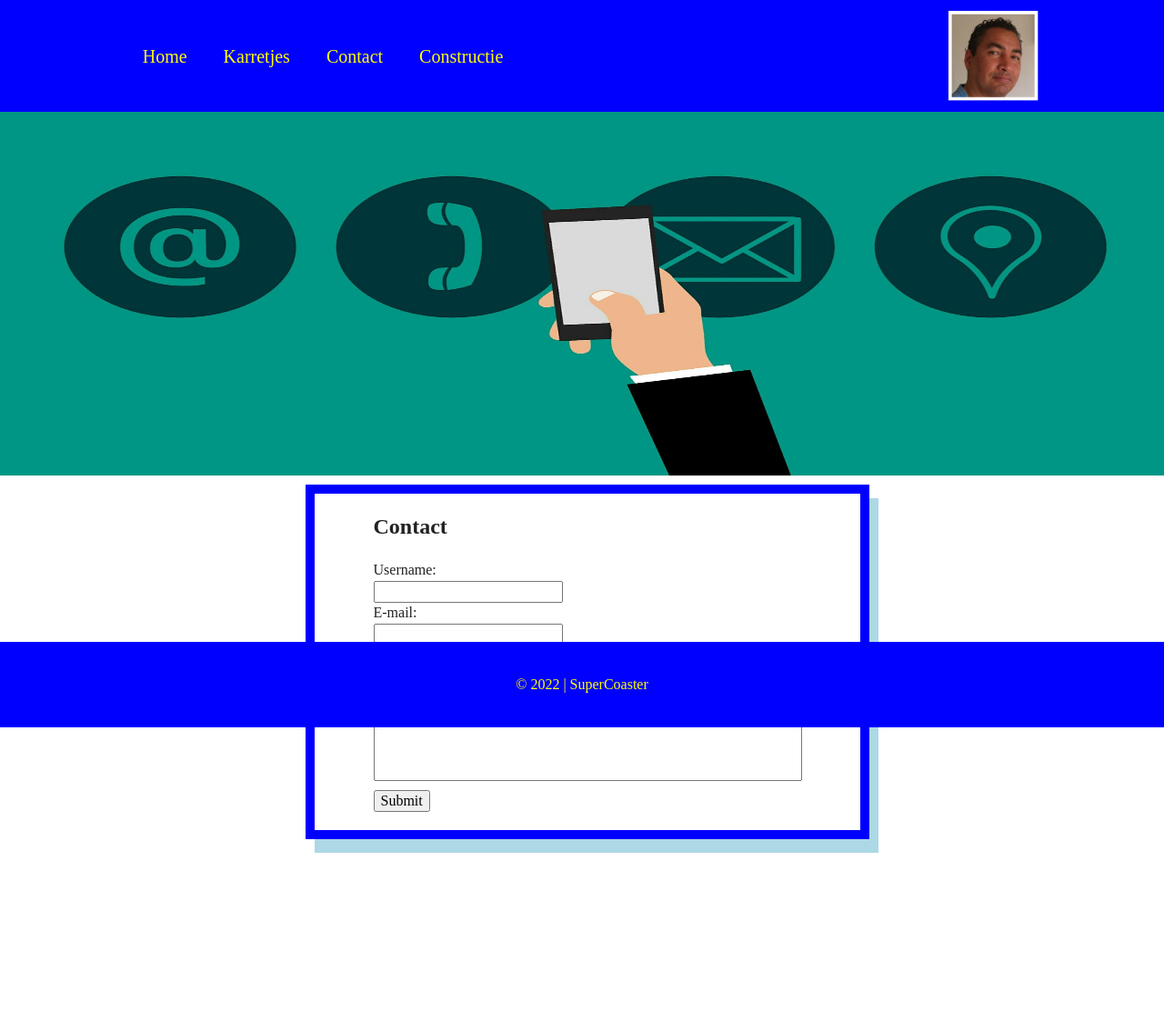
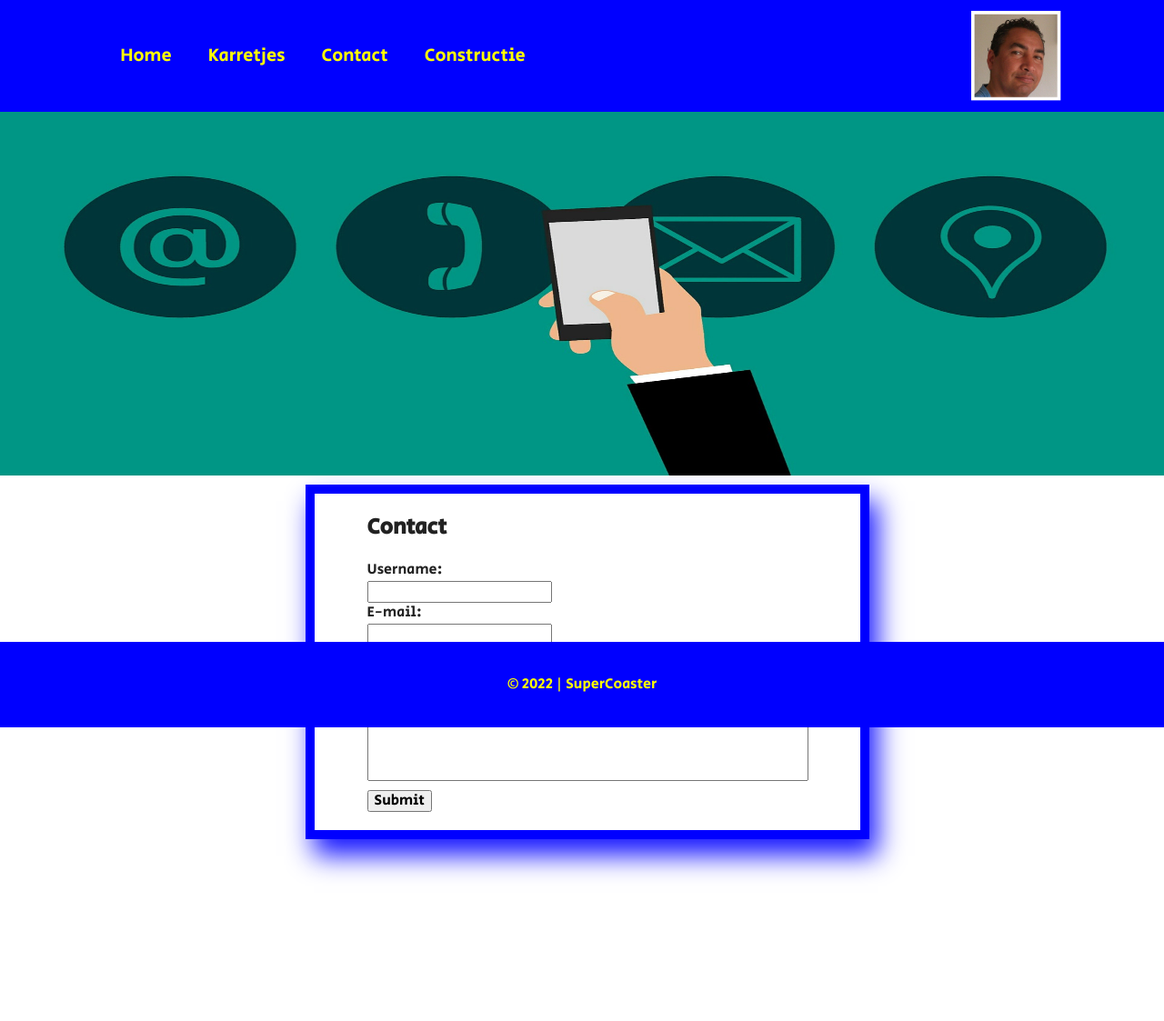
Before and after one commit to JeroenZwaal/AlexVisser, a PHP site: page /contact.php in a window 1280 px wide. Shown: the whole page at 91% size. Run offline with PHP 8.4, Linux system fonts and the light colour scheme.

Commit message:
lettertype aangepast + contactpagina css

```diff
--- a/constructie.php
+++ b/constructie.php
@@ -18,6 +18,10 @@
 
   <link rel="stylesheet" href="css/normalize.css">
   <link rel="stylesheet" href="css/main.css">
+
+  <link rel="preconnect" href="https://fonts.googleapis.com">
+  <link rel="preconnect" href="https://fonts.gstatic.com" crossorigin>
+  <link href="https://fonts.googleapis.com/css2?family=Secular+One&display=swap" rel="stylesheet">
 
   <meta name="theme-color" content="#fafafa">
 </head>
--- a/contact.php
+++ b/contact.php
@@ -18,6 +18,10 @@
 
   <link rel="stylesheet" href="css/normalize.css">
   <link rel="stylesheet" href="css/main.css">
+
+  <link rel="preconnect" href="https://fonts.googleapis.com">
+  <link rel="preconnect" href="https://fonts.gstatic.com" crossorigin>
+  <link href="https://fonts.googleapis.com/css2?family=Secular+One&display=swap" rel="stylesheet">
 
   <meta name="theme-color" content="#fafafa">
 </head>
--- a/css/main.css
+++ b/css/main.css
@@ -260,6 +260,10 @@ textarea {
     page-break-after: avoid;
   }
 }
+@import url('https://fonts.googleapis.com/css2?family=Secular+One&display=swap');
+*{
+  font-family: 'Secular One', sans-serif;
+}
 /* Header */
 .navbar nav{
   display: flex;
@@ -444,7 +448,9 @@ textarea {
   margin-top: 10px;
   padding-bottom: 20px;
   border: 10px solid blue;
-  box-shadow: 10px 15px lightblue;
+/*  box-shadow: 10px 15px lightblue;
+*/ animation: mymove 5s infinite;
+
 
 
 }
@@ -460,6 +466,10 @@ textarea {
   resize: none;
 }
 
+@keyframes mymove{
+  50% {box-shadow: 10px 20px 30px blue;}
+}
+
 .form-group #submit{
   margin-top: 10px;
 }
--- a/index.php
+++ b/index.php
@@ -18,6 +18,10 @@
 
   <link rel="stylesheet" href="css/normalize.css">
   <link rel="stylesheet" href="css/main.css">
+
+  <link rel="preconnect" href="https://fonts.googleapis.com">
+  <link rel="preconnect" href="https://fonts.gstatic.com" crossorigin>
+  <link href="https://fonts.googleapis.com/css2?family=Secular+One&display=swap" rel="stylesheet">
 
   <meta name="theme-color" content="#fafafa">
 </head>
--- a/karretjes.php
+++ b/karretjes.php
@@ -18,6 +18,10 @@
 
   <link rel="stylesheet" href="css/normalize.css">
   <link rel="stylesheet" href="css/main.css">
+
+  <link rel="preconnect" href="https://fonts.googleapis.com">
+  <link rel="preconnect" href="https://fonts.gstatic.com" crossorigin>
+  <link href="https://fonts.googleapis.com/css2?family=Secular+One&display=swap" rel="stylesheet">
 
   <meta name="theme-color" content="#fafafa">
 </head>
```
